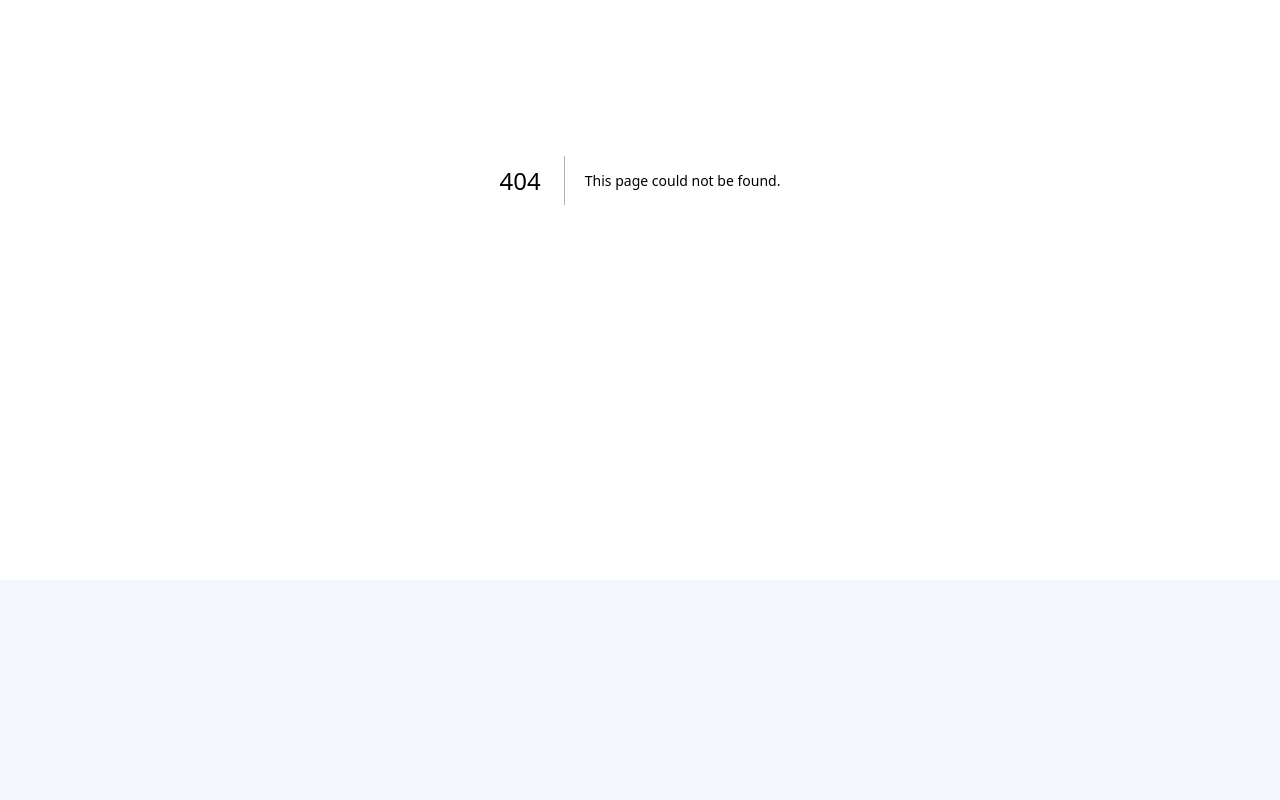
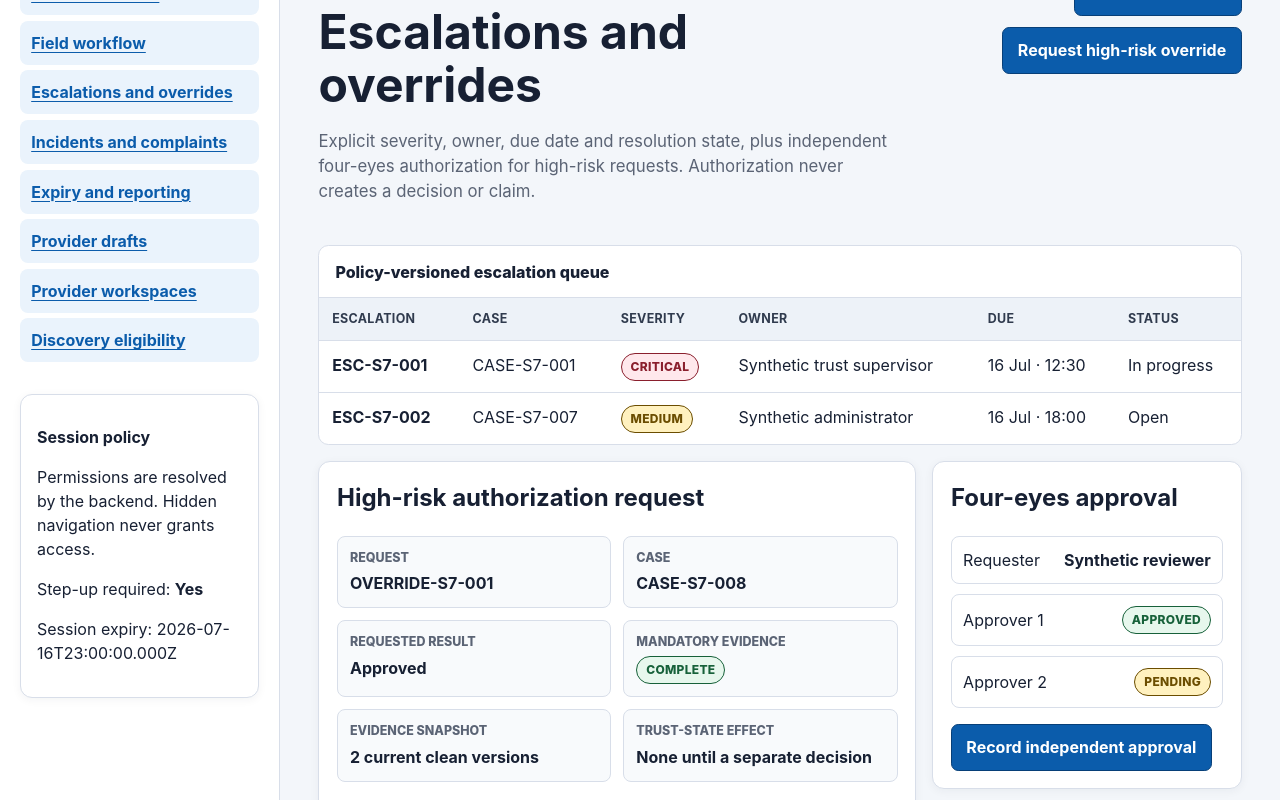
Before and after one commit to kudzimusar/direkt, a Next.js app in the folder admin/direkt-operations-portal/: page /operations/escalations in a window 1280 px wide. Before the commit this address had no page. Shown: the part 220-1020 px from the top of the page. Before the commit the page ends 800 px from the top, so only its background shows below. Built offline with nearby package versions, Linux system fonts and the light colour scheme.

Commit message:
feat: build escalation and override workspace

```diff
--- /dev/null
+++ b/admin/direkt-operations-portal/src/app/operations/escalations/page.tsx
@@ -0,0 +1,126 @@
+import type { Metadata } from 'next';
+import {
+  DenseTableRegion,
+  PermissionAction,
+  StatusPill,
+  WorkflowStateCard,
+  WorkspaceIntro,
+} from '@/components/operations-workspace';
+import { syntheticSupervisorSession } from '@/lib/session';
+
+export const metadata: Metadata = { title: 'Escalations and overrides' };
+
+const escalations = [
+  {
+    id: 'ESC-S7-001',
+    caseId: 'CASE-S7-001',
+    severity: 'Critical',
+    tone: 'danger' as const,
+    owner: 'Synthetic trust supervisor',
+    due: '16 Jul · 12:30',
+    status: 'In progress',
+  },
+  {
+    id: 'ESC-S7-002',
+    caseId: 'CASE-S7-007',
+    severity: 'Medium',
+    tone: 'warning' as const,
+    owner: 'Synthetic administrator',
+    due: '16 Jul · 18:00',
+    status: 'Open',
+  },
+] as const;
+
+export default function EscalationsPage() {
+  return (
+    <section aria-labelledby="escalations-heading">
+      <WorkspaceIntro
+        eyebrow="Stage 7D · reasoned escalation controls"
+        title="Escalations and overrides"
+        description="Explicit severity, owner, due date and resolution state, plus independent four-eyes authorization for high-risk requests. Authorization never creates a decision or claim."
+        headingId="escalations-heading"
+      >
+        <PermissionAction
+          session={syntheticSupervisorSession}
+          permission="operations.escalations.manage"
+          label="Create escalation"
+          deniedLabel="Escalation denied"
+        />
+        <PermissionAction
+          session={syntheticSupervisorSession}
+          permission="operations.override.request"
+          label="Request high-risk override"
+          deniedLabel="Override denied"
+        />
+      </WorkspaceIntro>
+
+      <DenseTableRegion label="Synthetic case escalations">
+        <table>
+          <caption>Policy-versioned escalation queue</caption>
+          <thead>
+            <tr>
+              <th scope="col">Escalation</th>
+              <th scope="col">Case</th>
+              <th scope="col">Severity</th>
+              <th scope="col">Owner</th>
+              <th scope="col">Due</th>
+              <th scope="col">Status</th>
+            </tr>
+          </thead>
+          <tbody>
+            {escalations.map((item) => (
+              <tr key={item.id} data-queue-row tabIndex={0}>
+                <th scope="row">{item.id}</th>
+                <td>{item.caseId}</td>
+                <td><StatusPill tone={item.tone}>{item.severity}</StatusPill></td>
+                <td>{item.owner}</td>
+                <td>{item.due}</td>
+                <td>{item.status}</td>
+              </tr>
+            ))}
+          </tbody>
+        </table>
+      </DenseTableRegion>
+
+      <div className="split-workspace">
+        <section className="workspace-panel" aria-labelledby="override-heading">
+          <h2 id="override-heading">High-risk authorization request</h2>
+          <dl className="definition-grid">
+            <div><dt>Request</dt><dd>OVERRIDE-S7-001</dd></div>
+            <div><dt>Case</dt><dd>CASE-S7-008</dd></div>
+            <div><dt>Requested result</dt><dd>Approved</dd></div>
+            <div><dt>Mandatory evidence</dt><dd><StatusPill tone="success">Complete</StatusPill></dd></div>
+            <div><dt>Evidence snapshot</dt><dd>2 current clean versions</dd></div>
+            <div><dt>Trust-state effect</dt><dd>None until a separate decision</dd></div>
+          </dl>
+        </section>
+
+        <aside className="workspace-panel" aria-labelledby="approval-heading">
+          <h2 id="approval-heading">Four-eyes approval</h2>
+          <ol className="approval-track">
+            <li><span>Requester</span><strong>Synthetic reviewer</strong></li>
+            <li><span>Approver 1</span><StatusPill tone="success">Approved</StatusPill></li>
+            <li><span>Approver 2</span><StatusPill tone="warning">Pending</StatusPill></li>
+          </ol>
+          <PermissionAction
+            session={syntheticSupervisorSession}
+            permission="operations.override.approve"
+            label="Record independent approval"
+            deniedLabel="Approval denied"
+          />
+        </aside>
+      </div>
+
+      <div className="workflow-state-grid" aria-label="Escalation and override critical states">
+        <WorkflowStateCard state="overdue" title="Escalation overdue" description="Severity and due state remain visible until an auditable resolution." tone="danger" />
+        <WorkflowStateCard state="conflicting_action" title="Duplicate approver" description="The same identity cannot count twice toward four-eyes approval." tone="warning" />
+        <WorkflowStateCard state="access_denied" title="Self-approval denied" description="Requester, provider creator and evidence submitter cannot approve." tone="danger" />
+        <WorkflowStateCard state="blocked" title="Mandatory evidence missing" description="An override cannot bypass incomplete evidence or provider/category scope." tone="warning" />
+      </div>
+
+      <p className="api-boundary-note">
+        API boundaries: <code>/api/v1/operations/escalations</code> and <code>/api/v1/operations/high-risk-overrides</code>.
+      </p>
+    </section>
+  );
+}
```
